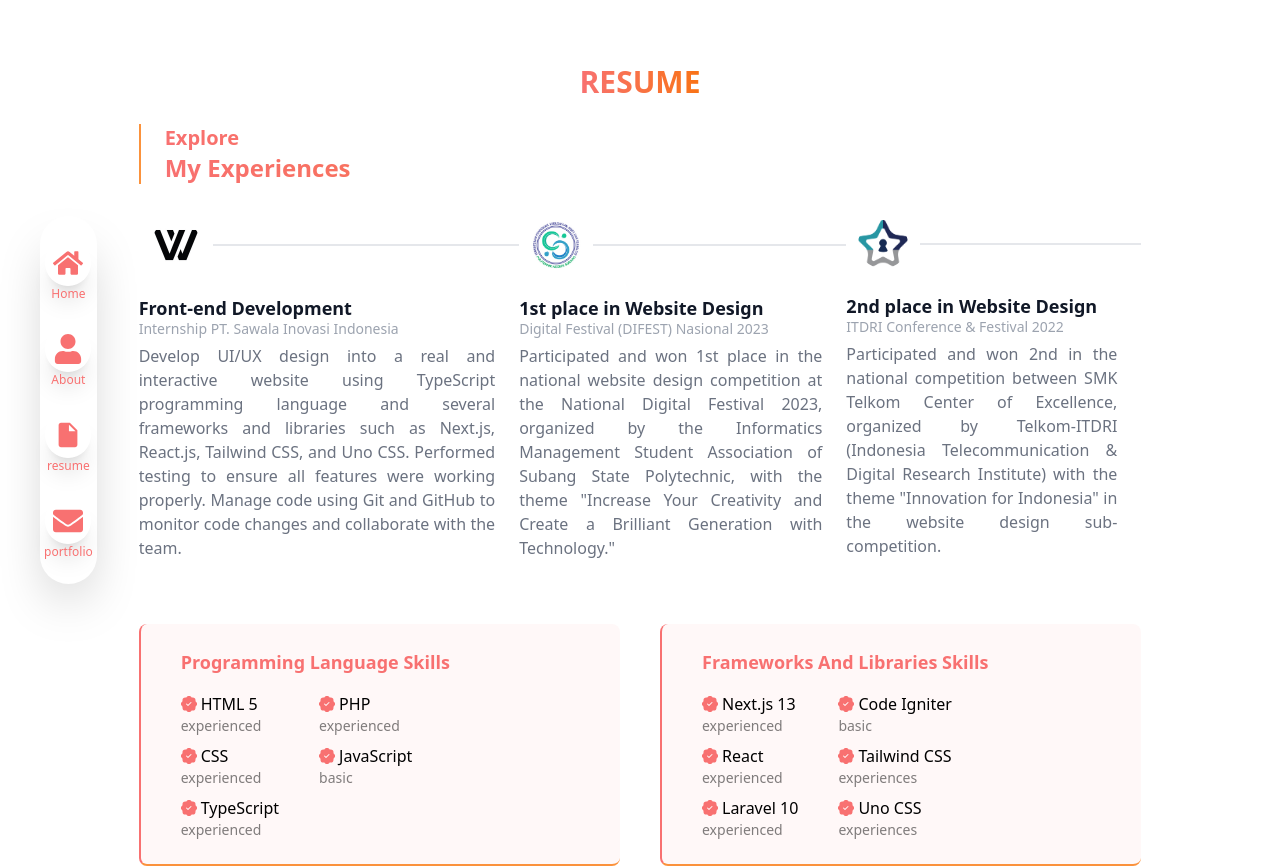
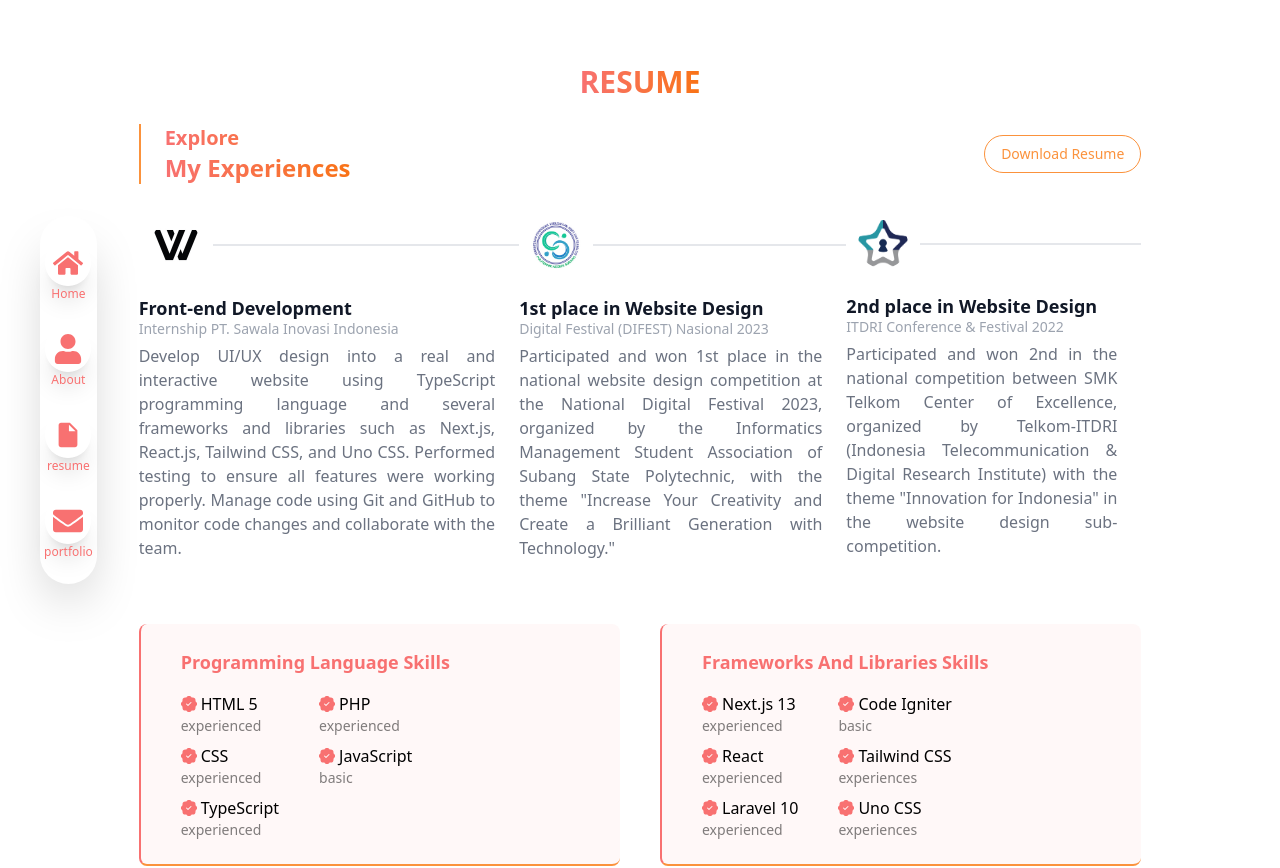
Before and after one commit to isyhfadilah/aisyahnurfadilah, a Next.js app: page /resume in a window 1280 px wide. Shown: the top 868 px of the page. Built offline with nearby package versions, Linux system fonts and the light colour scheme; a web font is replaced by a local one.

Commit message:
feat: add button component in resume page to download resume

```diff
--- a/src/components/common/sections/resume/resume.tsx
+++ b/src/components/common/sections/resume/resume.tsx
@@ -1,6 +1,7 @@
 import Container from '../../layouts/Container'
 import { Timeline } from '../../timeline'
 import { GradientText } from '@/components/ui/title/gradient'
+import Button from '@/components/ui/button'
 
 export const ResumeTimeline = () => {
   return (
@@ -10,9 +11,13 @@ export const ResumeTimeline = () => {
       </div>
 
       <Container className="space-y-6 mt-6">
-        <div className="flex flex-col border-l-2 border-l-orange pl-6">
-          <GradientText text="Explore" sizes="text-xl" />
-          <GradientText text="My Experiences" sizes="text-2xl" />
+        <div className="md:flex space-y-6 md:space-y-0 justify-between items-center">
+          <div className="flex flex-col border-l-2 border-l-orange pl-6">
+            <GradientText text="Explore" sizes="text-xl" />
+            <GradientText text="My Experiences" sizes="text-2xl" />
+          </div>
+
+          <Button url="" text="Download Resume" rounded="full" size="sm" variant="outline" />
         </div>
 
         <Timeline />
--- a/src/components/ui/button/index.tsx
+++ b/src/components/ui/button/index.tsx
@@ -58,7 +58,7 @@ export const Button: React.FC<ButtonProps> = ({
       classNames.push('text-white bg-dark')
       break
     case 'outline':
-      classNames.push('text-red border border-orange')
+      classNames.push('text-orange border border-orange')
       break
     case 'none':
       classNames.push('text-white')
--- a/src/shared/styles/app.css
+++ b/src/shared/styles/app.css
@@ -413,6 +413,7 @@
 .text-\[\#8C8CA1\]{--un-text-opacity:1;color:rgba(140,140,161,var(--un-text-opacity));}
 .text-black\/50{color:rgba(0,0,0,0.5);}
 .text-gray-900{--un-text-opacity:1;color:rgba(17,24,39,var(--un-text-opacity));}
+.text-orange{--un-text-opacity:1;color:rgba(251,146,60,var(--un-text-opacity));}
 .text-transparent{color:transparent;}
 .\!disabled\:text-opacity-10:disabled{--un-text-opacity:0.1 !important;}
 .\!text-opacity-50{--un-text-opacity:0.5 !important;}
```
